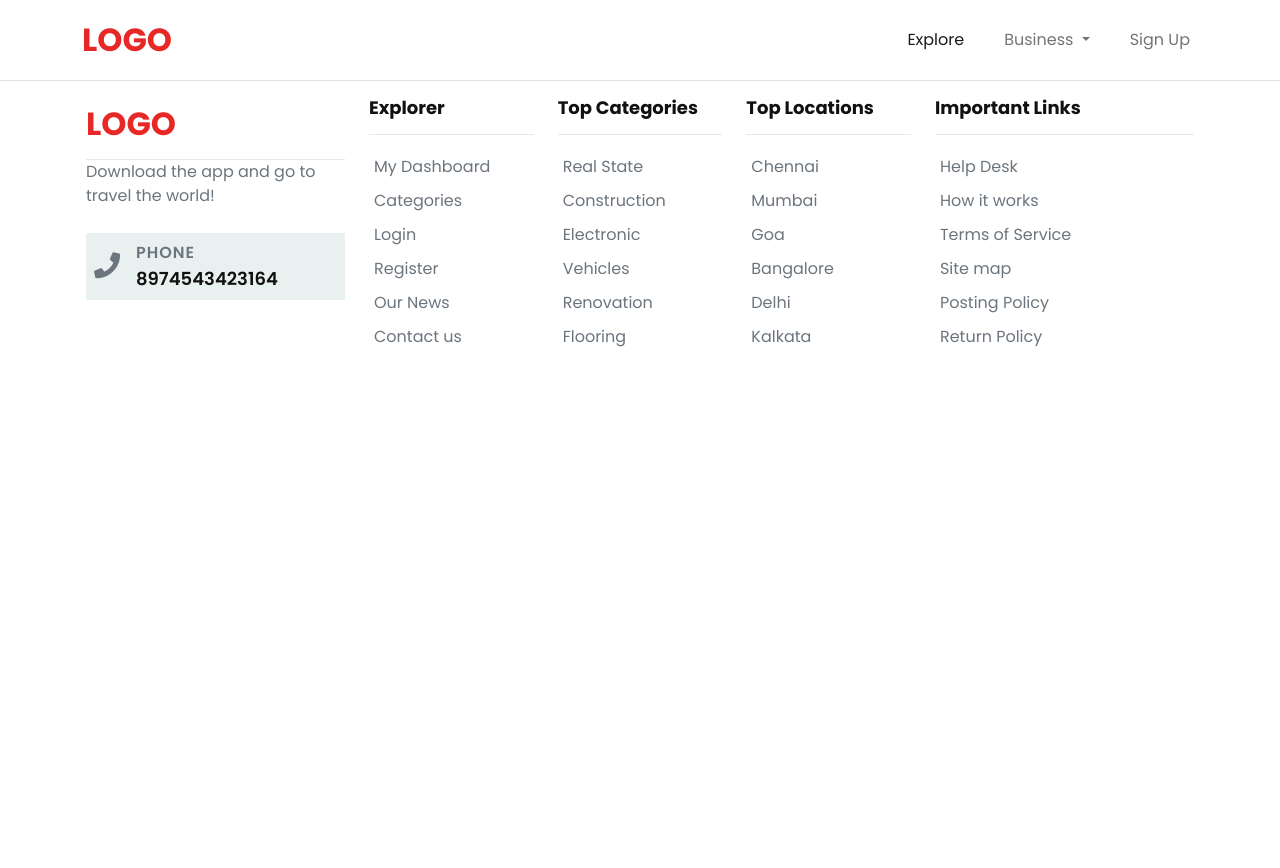
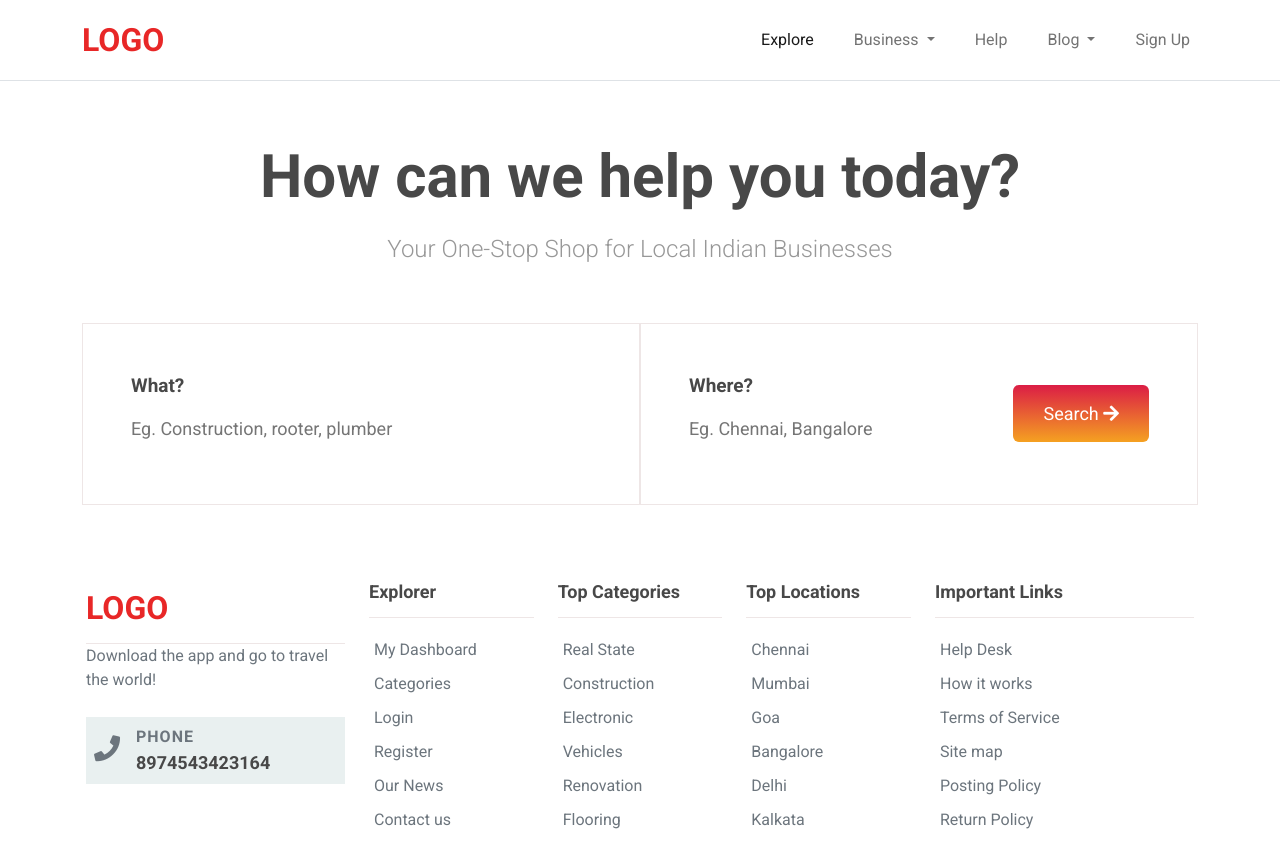
Before and after one commit to noyon-podder/constructional-website, a plain HTML site: page index.html in a window 1280 px wide. Before the commit the page ends 800 px from the top, so only its background shows below. Drawn offline with nearby package versions, Linux system fonts and the light colour scheme.

Commit message:
[DONE] hero section in this commit

```diff
--- a/css/style.css
+++ b/css/style.css
@@ -26,7 +26,8 @@
 1. google fonts
 ***********************
 */
-@import url("https://fonts.googleapis.com/css2?family=Poppins:wght@200;300;400;500;600;700;800;900&display=swap");
+/* @import url("https://fonts.googleapis.com/css2?family=Poppins:wght@200;300;400;500;600;700;800;900&display=swap"); */
+@import url("https://fonts.googleapis.com/css2?family=Roboto:wght@300;400;500;700&display=swap");
 
 /*
 ***********************
@@ -36,8 +37,9 @@
 
 :root {
   --white-color: #fff;
-  --title-color: #111;
-  --text-color: #999;
+  --title-color: #484848;
+  --text-color: #989898;
+  --border-color: #eee6e6;
   --gradient-color: linear-gradient(
     338deg,
     rgba(186, 169, 28, 1) 0%,
@@ -54,12 +56,7 @@
 03. customize bootstrap class
 ******************************
 */
-.logo {
-  color: var(--main-color);
-  font-size: 32px;
-  font-weight: 700;
-  text-transform: uppercase;
-}
+
 /*
 ***********************
 04. base
@@ -69,7 +66,8 @@
   margin: 0;
   padding: 0;
   box-sizing: border-box;
-  font-family: "Poppins", sans-serif;
+  /* font-family: "Poppins", sans-serif; */
+  font-family: "Roboto", sans-serif;
 }
 ul {
   margin: 0;
@@ -88,13 +86,106 @@ li {
 }
 
 /*
+********************************
+5. Section - margins and padding
+********************************
+*/
+section {
+  padding: 60px 0;
+}
+
+.section-heading {
+  font-size: 38px;
+  font-weight: 700;
+  color: var(--title-color);
+}
+.section-subheading {
+  font-size: 20px;
+  color: var(--text-color);
+  margin-top: 15px;
+}
+
+/*
+***********************
+6. Buttons
+***********************
+*/
+.main-button {
+  display: inline-block;
+  padding: 15px 30px;
+  background: linear-gradient(180deg, #db1d45 0%, #f5a121 100%);
+  border-radius: 6px;
+  color: var(--white-color);
+  transition: all 0.3s ease;
+  font-size: 18px;
+  font-weight: 400;
+}
+.main-button:hover {
+  background: transparent;
+  border: 1px solid #db1d45;
+  color: #db1d45;
+}
+/*
+***********************
+7. Header sections
+***********************
+*/
+
+.logo {
+  color: var(--main-color);
+  font-size: 32px;
+  font-weight: 700;
+  text-transform: uppercase;
+}
+
+/*
+***********************
+8. Hero Section
+***********************
+*/
+.hero-content .hero-title {
+  font-size: 60px;
+  color: var(--title-color);
+  font-weight: 700;
+}
+.hero-content .hero-subtitle {
+  font-size: 24px;
+  font-weight: 300;
+  color: var(--text-color);
+  margin-top: 10px;
+}
+.hero-form {
+  margin-top: 40px;
+}
+.label-text {
+  font-size: 19px;
+  font-weight: 600;
+  color: var(--title-color);
+}
+.hero-column .place {
+  width: 70%;
+}
+.hero-form .hero-column input {
+  width: 80%;
+  display: block;
+  padding: 14px 20px;
+  padding-left: 0;
+  font-size: 18px;
+  border: none;
+  outline: none;
+}
+.hero-column {
+  border: 1px solid var(--border-color);
+}
+
+/*
 ***********************
 15. footer style
 ***********************
 */
 
 .footer-title {
-  border-bottom: 1px solid #eee6e6;
+  border-bottom: 1px solid var(--border-color);
 }
 .footer-title h2 {
   color: var(--title-color);
--- a/index.html
+++ b/index.html
@@ -70,6 +70,32 @@
                 </li>
                 <li class="nav-item ms-4">
                   <a class="nav-link fw-semibold" href="#" tabindex="-1"
+                    >Help</a
+                  >
+                </li>
+                <li class="nav-item dropdown ms-4">
+                  <a
+                    class="nav-link dropdown-toggle fw-semibold"
+                    href="#"
+                    id="navbarDropdown"
+                    role="button"
+                    data-bs-toggle="dropdown"
+                    aria-expanded="false"
+                  >
+                    Blog
+                  </a>
+                  <ul class="dropdown-menu" aria-labelledby="navbarDropdown">
+                    <li><a class="dropdown-item" href="#">Blog 1</a></li>
+                    <li>
+                      <a class="dropdown-item" href="#">Blog 2</a>
+                    </li>
+                    <li>
+                      <a class="dropdown-item"> Blog 3 </a>
+                    </li>
+                  </ul>
+                </li>
+                <li class="nav-item ms-4">
+                  <a class="nav-link fw-semibold" href="#" tabindex="-1"
                     >Sign Up</a
                   >
                 </li>
@@ -83,7 +109,38 @@
       <!-- Header part End -->
 
       <!-- main part start  -->
-      <main></main>
+      <main>
+        <!-- hero section start  -->
+        <section class="hero-content">
+           <div class="d-flex justify-content-center align-items-center flex-column">
+            <h2 class="hero-title">How can we help you today?</h2>
+            <p class="hero-subtitle">Your One-Stop Shop for Local Indian Businesses</p>
+           </div>
+              <div class="hero-form container">
+                <div class="d-flex justify-content-center align-items-center flex-wrap ">
+                  <div class="col-md-6">
+                    <div class="hero-column p-5">
+                      <label for="what" class="d-block label-text">What?</label>
+                    <input type="text" id="what" placeholder="Eg. Construction, rooter, plumber">
+                    </div>
+                  </div>
+                  <div class="col-md-6">
+                    <div class="hero-column p-5 d-flex justify-content-between align-items-center flex-wrap">
+                     <div class="place">
+                      <label for="where" class="d-block label-text">Where?</label>
+                      <input type="text" id="where" placeholder="Eg. Chennai, Bangalore">
+                     </div>
+                     <div class="button">
+                      <a href="#" class="main-button">Search <i class="fas fa-arrow-right"></i></a>
+                     </div>
+                    </div>
+                  </div>
+                </div>
+              </div>
+
+        </section>
+        <!-- hero section end -->
+      </main>
       <!-- main part end -->
 
       <!-- footer part start  -->
```
